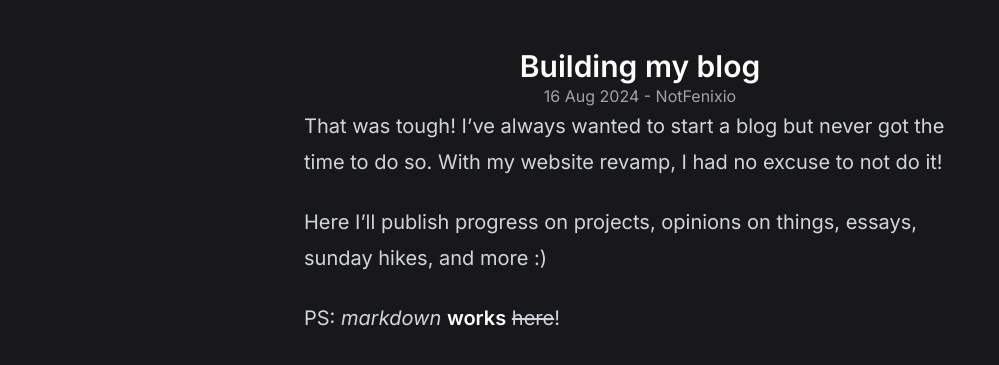
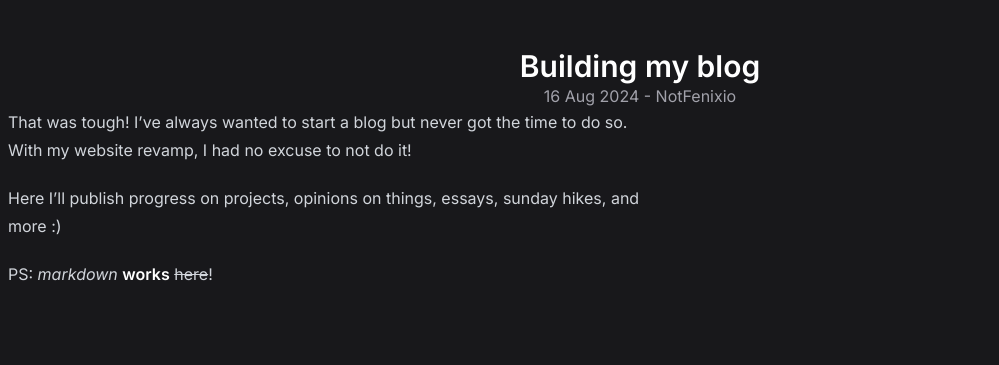
Before and after one commit to NotFenixio/blog, a Jekyll site: the page built from _posts/2024-08-16-hello_world.md, in a window 1280 px wide. Shown: the top 365 px of the page, without its empty margins (0-999 px from the left). Built offline with Jekyll 4.4.1, drawn with Linux system fonts in a browser that asks for light colours; nearby versions of some CDN libraries.

Commit message:
fix posts on small devices

```diff
--- a/_layouts/post.html
+++ b/_layouts/post.html
@@ -21,7 +21,7 @@ layout: post
     <div class="py-6 p-2 sm:py-12 flex flex-col justify-center">
       <h1 class="text-3xl font-semibold text-center">{{ page.title }}</h1>
       <p class="text-center text-zinc-400">{{ page.date | date_to_string }} - {{ page.author }}</p>
-      <div class="prose prose-invert prose-sm sm:prose-base lg:prose-lg xl:prose-xl 2xl:prose-2xl mx-auto max-w-2xl">
+      <div class="prose prose-invert">
           {{ content | markdownify }}
       </div>
     </div>
```
